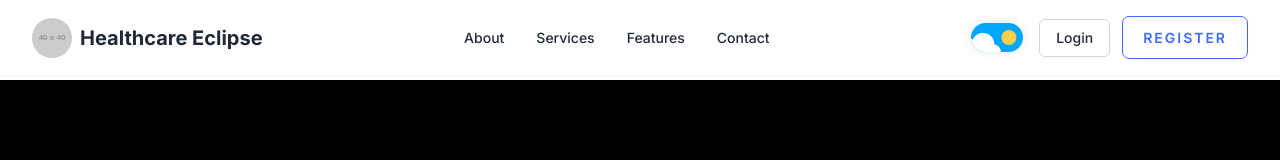
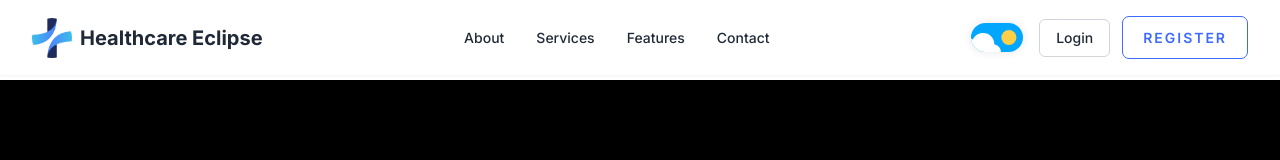
Before and after one commit to DevanshRajpoot08/Gen-A-Thon-IIIT-Nagpur, a plain HTML site: page frontpage.html in a window 1280 px wide. Shown: the top 160 px of the page. Drawn offline with nearby package versions, Linux system fonts and the light colour scheme; placeholder pictures from the web are drawn by us.

Commit message:
Add files via upload

```diff
--- a/frontpage.html
+++ b/frontpage.html
@@ -427,6 +427,7 @@
         }
 
     </style>
+    <link rel="icon" type="image/png" href="logo.png">
 </head>
 <body class="bg-white text-gray-800 dark:bg-gray-900 dark:text-gray-200 transition-colors duration-300">
 
@@ -443,7 +444,7 @@
         <!-- Navbar -->
         <header class="flex justify-between items-center px-8 py-4 shadow-sm bg-white dark:bg-gray-800 fixed top-0 left-0 right-0 z-50">
             <div class="flex items-center space-x-2">
-                <img src="https://placehold.co/40x40/2563eb/ffffff?text=HE" alt="Healthcare Eclipse Logo" class="w-10 h-10 rounded-full">
+                <img src="logo.png" alt="Healthcare Eclipse Logo" class="w-10 h-10 rounded-full">
                 <h1 class="text-xl font-bold">Healthcare Eclipse</h1>
             </div>
             <nav class="hidden md:flex space-x-8 text-sm font-medium">
```
